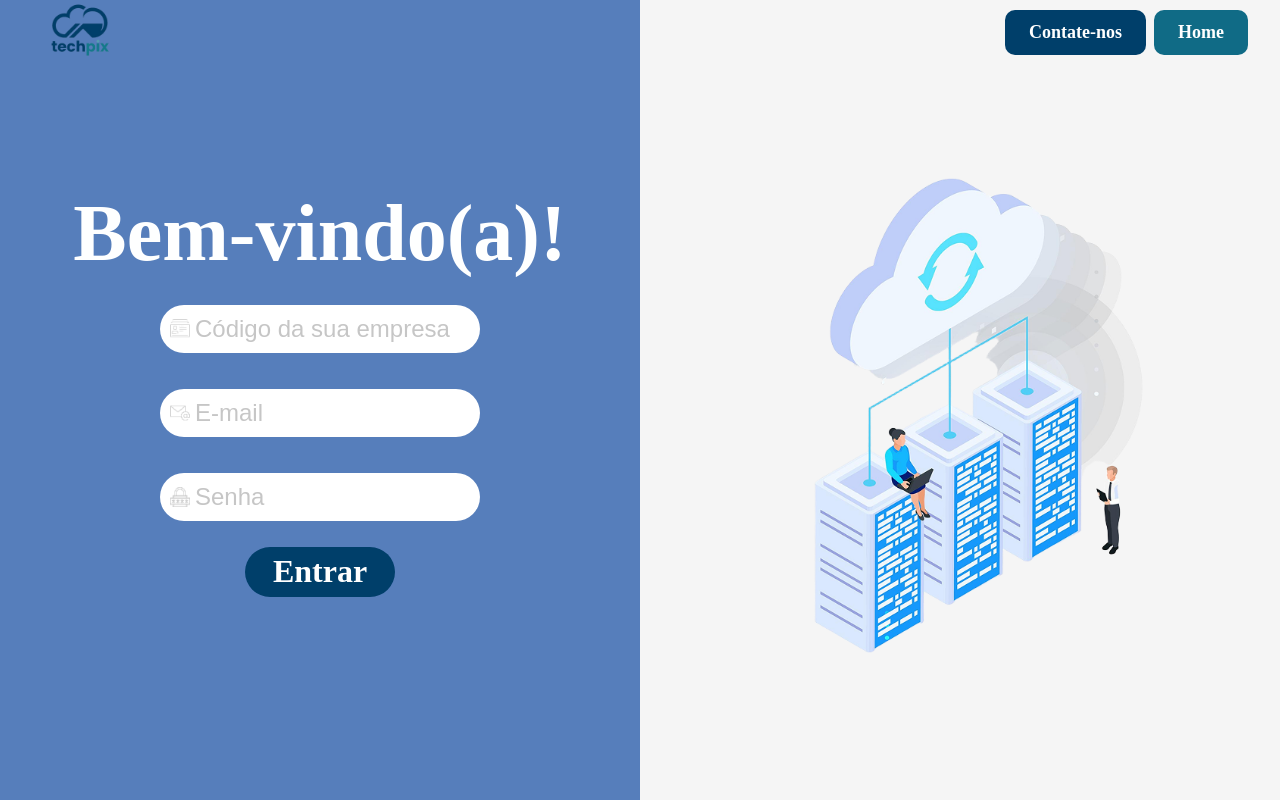
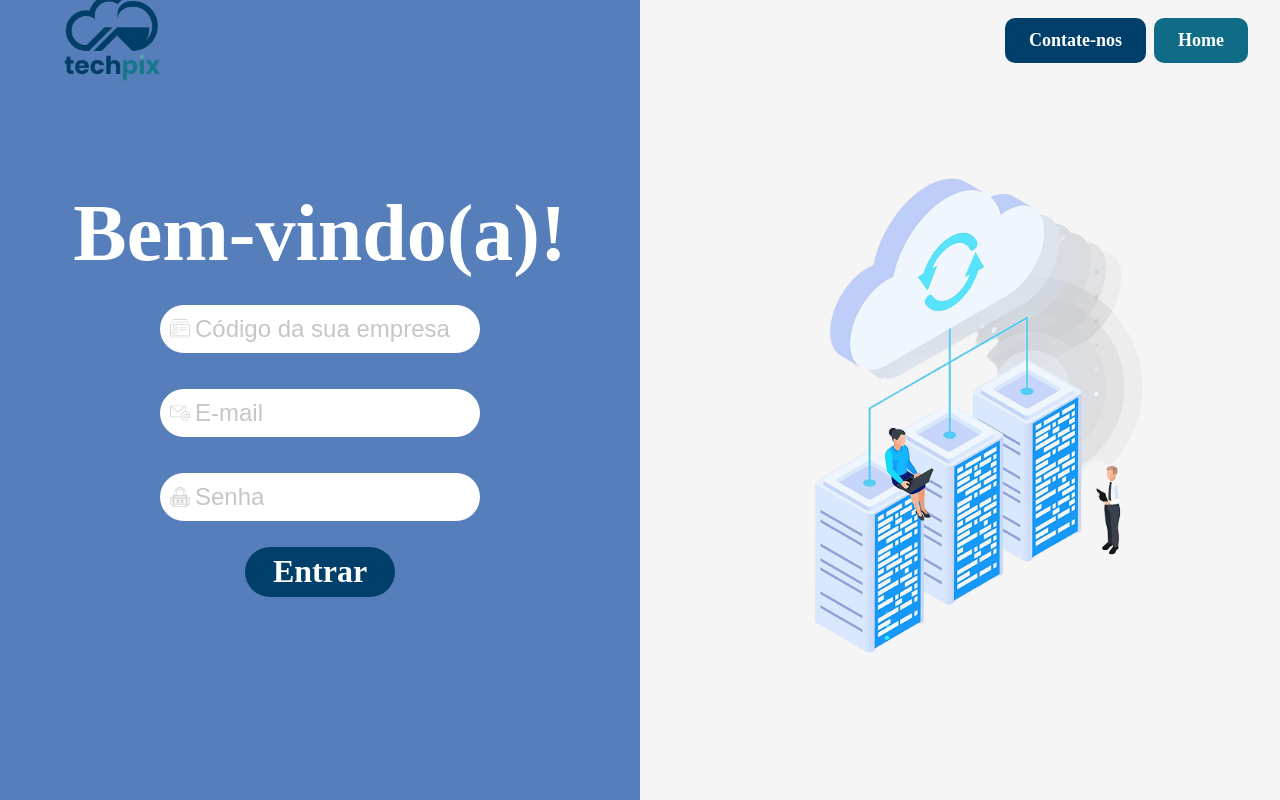
Before and after one commit to ni-teixeira/TechPix, a website: page public/app/login.html in a window 1280 px wide. Drawn offline with Linux system fonts and the light colour scheme; a web font is replaced by a local one.

Commit message:
Padronizando botões da navbar da página de login e fale conosco

```diff
--- a/public/app/login.html
+++ b/public/app/login.html
@@ -10,7 +10,7 @@
     <link rel="preconnect" href="https://fonts.gstatic.com" crossorigin>
     <link href="https://fonts.googleapis.com/css2?family=Afacad:ital,wght@0,400..700;1,400..700&family=Inter:ital,opsz,wght@0,14..32,100..900;1,14..32,100..900&display=swap" rel="stylesheet">
     <link rel="stylesheet" href="https://cdnjs.cloudflare.com/ajax/libs/font-awesome/6.0.0-beta3/css/all.min.css">
-    <link rel="icon" type="image/png" href="./assets/logo.png" sizes="16x16">
+    <link rel="icon" type="image/png" href="../assets/icon/logo.png" sizes="16x16">
     <script src="../js/scriptLogin.js"></script>
 </head>
 
--- a/public/css/faleconosco.css
+++ b/public/css/faleconosco.css
@@ -37,6 +37,8 @@
 
 .navlogo img{
     height: 10vh;
+    width: auto;
+    cursor: pointer;
 }
 
 .btn_contato, .btn_log {
@@ -44,15 +46,16 @@
     color: white;
     text-align: center;
     border: none;
-    width: 10vw;
-    padding: 1vh;
-    border-radius: 8px;
+    width: auto;
+    padding: 0.75rem 1.5rem;
+    border-radius: 10px;
     cursor: pointer;
     text-align: center;
     font-size: large;
     text-decoration: none;
     transition: 0.2s;
 }
+
 
 .btn_contato{
     background: #003F6A;
--- a/public/css/login.css
+++ b/public/css/login.css
@@ -11,7 +11,7 @@
     top: 0;
     left: 0;
     right: 0;
-    height: 4rem;
+    height: 10vh;
     justify-content: space-between;
     align-items: center;
     background: transparent;
@@ -32,11 +32,12 @@
 
 .navlogo{
     display: flex;
+    justify-content: center;
     align-items: center;
 }
 
 .navlogo img{
-    height: 6rem;
+    height: 10rem;
     width: auto;
     cursor: pointer;
 }
```
